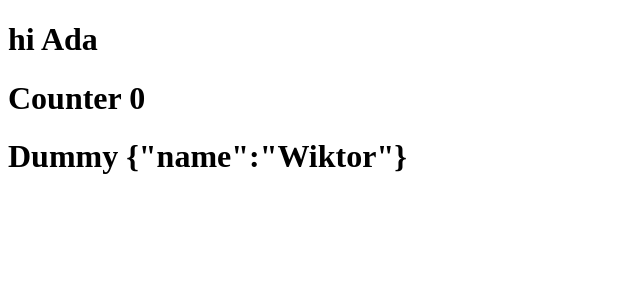
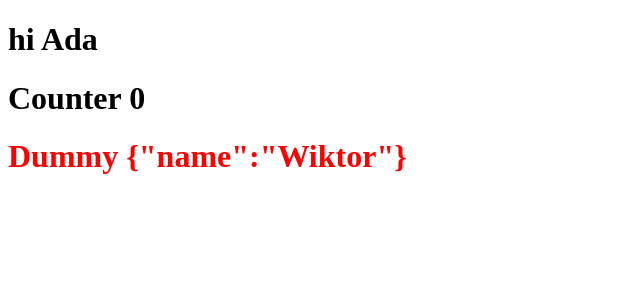
Before and after one commit to Roller23/blog, a Next.js app: page / in a window 1280 px wide. Shown: the top 300 px of the page, without its empty margins (0-640 px from the left). Built offline with nearby package versions, Linux system fonts and the light colour scheme.

Commit message:
add sass

```diff
--- a/package.json
+++ b/package.json
@@ -10,7 +10,8 @@
   "dependencies": {
     "next": "^10.0.0",
     "react": "17.0.1",
-    "react-dom": "17.0.1"
+    "react-dom": "17.0.1",
+    "sass": "^1.35.2"
   },
   "devDependencies": {
     "@types/react": "^17.0.14",
--- a/pages/index.tsx
+++ b/pages/index.tsx
@@ -1,4 +1,6 @@
 import Head from 'next/head'
+
+import styles from '../styles/main.module.scss'
 
 export default function Home({data}) {
   return (
@@ -8,7 +10,7 @@ export default function Home({data}) {
       </Head>
       <h1>hi Ada</h1>
       <h1>Counter {data.counter}</h1>
-      <h1>Dummy {JSON.stringify(data.dummy)}</h1>
+      <h1 className={styles.test}>Dummy {JSON.stringify(data.dummy)}</h1>
     </>
   )
 }
--- /dev/null
+++ b/styles/main.module.scss
@@ -0,0 +1,3 @@
+.test {
+  color: red;
+}
```
